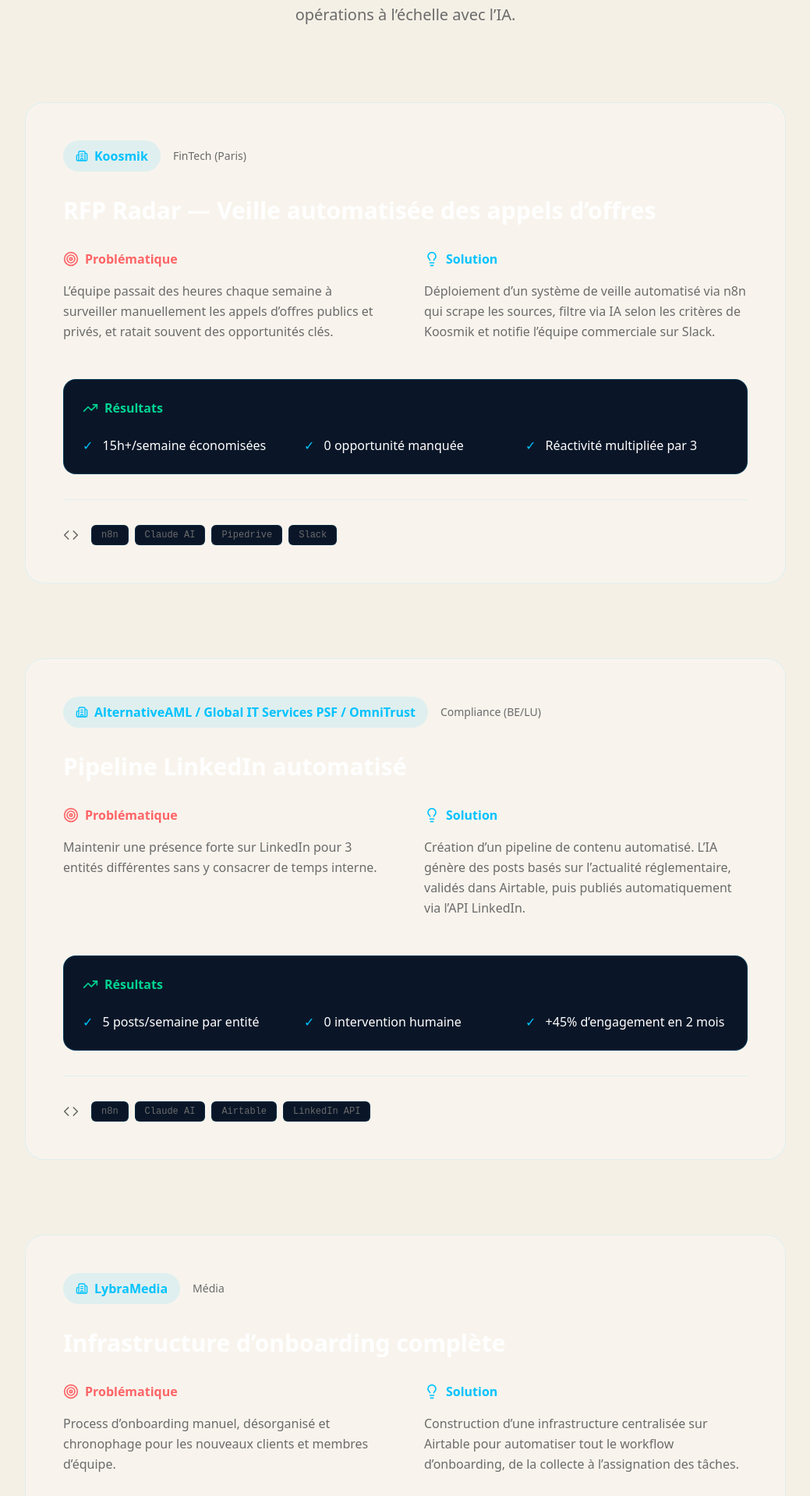
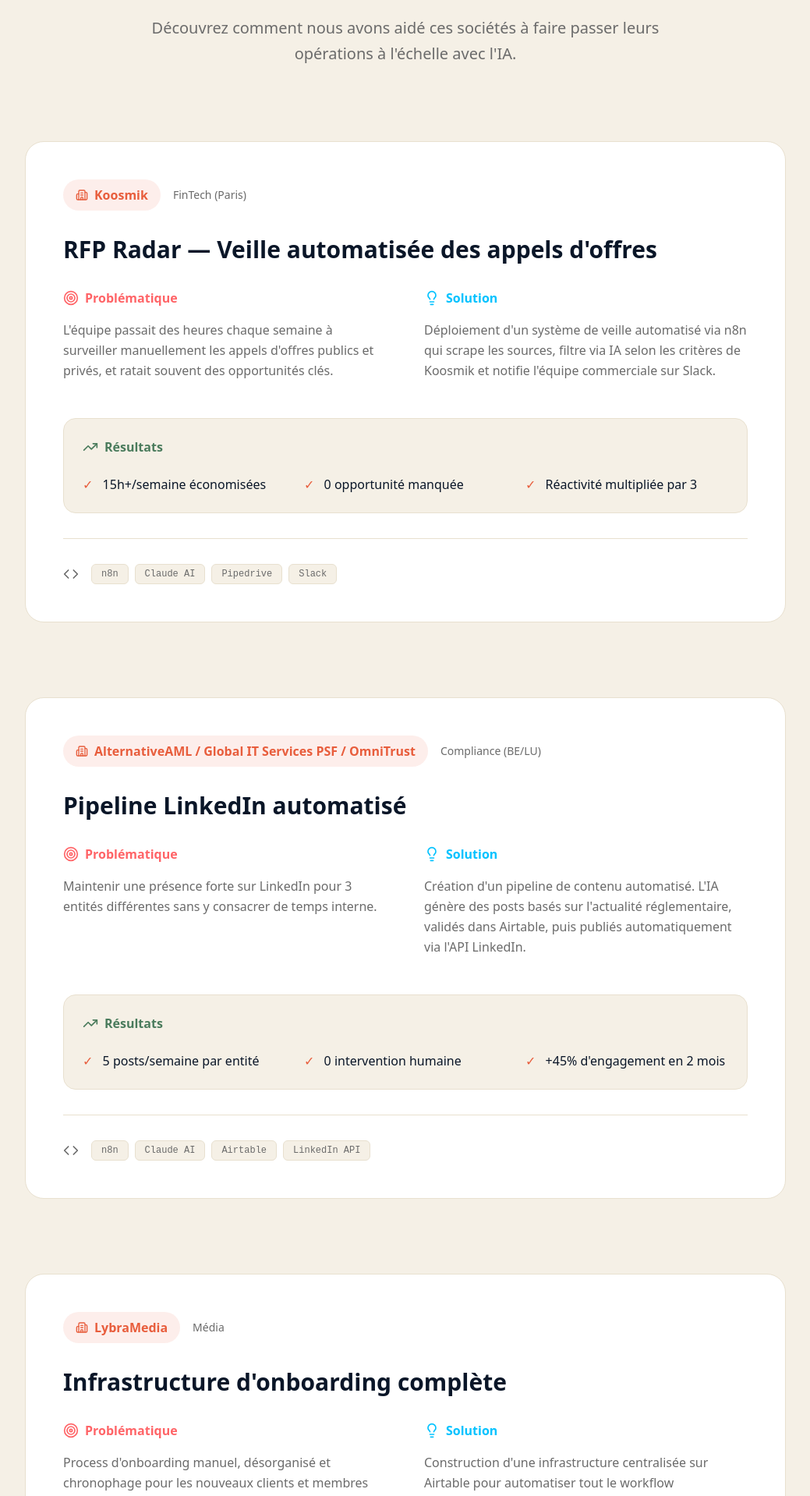
Before and after one commit to nolan8817-optialys/Optialys-Website, a React (Vite) app: page /case-studies in a window 1280 px wide. Shown: the part 242-2160 px from the top of the page at 78% size, without its empty margins (120-1159 px from the left). Built offline with nearby package versions, Linux system fonts and the light colour scheme.

Commit message:
style: migrate CaseStudies and About pages to warm editorial palette

```diff
--- a/src/pages/CaseStudies.tsx
+++ b/src/pages/CaseStudies.tsx
@@ -1,7 +1,7 @@
 import React from 'react';
 import { motion } from 'motion/react';
 import { ArrowRight, Building2, Target, Lightbulb, TrendingUp, Code } from 'lucide-react';
-import { FadeIn, GlowButton } from '../components/ui';
+import { FadeIn, GlowButton, PillBadge } from '../components/ui';
 import { useLanguage } from '../i18n/LanguageContext';
 
 export const CaseStudies = () => {
@@ -13,9 +13,9 @@
       id: "koosmik",
       client: "Koosmik",
       sector: "FinTech (Paris)",
-      title: "RFP Radar — Veille automatisée des appels d’offres",
-      challenge: "L’équipe passait des heures chaque semaine à surveiller manuellement les appels d’offres publics et privés, et ratait souvent des opportunités clés.",
-      solution: "Déploiement d’un système de veille automatisé via n8n qui scrape les sources, filtre via IA selon les critères de Koosmik et notifie l’équipe commerciale sur Slack.",
+      title: "RFP Radar — Veille automatisée des appels d'offres",
+      challenge: "L'équipe passait des heures chaque semaine à surveiller manuellement les appels d'offres publics et privés, et ratait souvent des opportunités clés.",
+      solution: "Déploiement d'un système de veille automatisé via n8n qui scrape les sources, filtre via IA selon les critères de Koosmik et notifie l'équipe commerciale sur Slack.",
       results: ["15h+/semaine économisées", "0 opportunité manquée", "Réactivité multipliée par 3"],
       stack: ["n8n", "Claude AI", "Pipedrive", "Slack"]
     },
@@ -25,17 +25,17 @@
       sector: "Compliance (BE/LU)",
       title: "Pipeline LinkedIn automatisé",
       challenge: "Maintenir une présence forte sur LinkedIn pour 3 entités différentes sans y consacrer de temps interne.",
-      solution: "Création d’un pipeline de contenu automatisé. L’IA génère des posts basés sur l’actualité réglementaire, validés dans Airtable, puis publiés automatiquement via l’API LinkedIn.",
-      results: ["5 posts/semaine par entité", "0 intervention humaine", "+45% d’engagement en 2 mois"],
+      solution: "Création d'un pipeline de contenu automatisé. L'IA génère des posts basés sur l'actualité réglementaire, validés dans Airtable, puis publiés automatiquement via l'API LinkedIn.",
+      results: ["5 posts/semaine par entité", "0 intervention humaine", "+45% d'engagement en 2 mois"],
       stack: ["n8n", "Claude AI", "Airtable", "LinkedIn API"]
     },
     {
       id: "lybramedia",
       client: "LybraMedia",
       sector: "Média",
-      title: "Infrastructure d’onboarding complète",
-      challenge: "Process d’onboarding manuel, désorganisé et chronophage pour les nouveaux clients et membres d’équipe.",
-      solution: "Construction d’une infrastructure centralisée sur Airtable pour automatiser tout le workflow d’onboarding, de la collecte à l’assignation des tâches.",
+      title: "Infrastructure d'onboarding complète",
+      challenge: "Process d'onboarding manuel, désorganisé et chronophage pour les nouveaux clients et membres d'équipe.",
+      solution: "Construction d'une infrastructure centralisée sur Airtable pour automatiser tout le workflow d'onboarding, de la collecte à l'assignation des tâches.",
       results: ["Onboarding 100% automatisé", "Gestion des données centralisée", "Temps significatif gagné par nouveau client"],
       stack: ["Airtable", "n8n", "Make"]
     },
@@ -94,7 +94,7 @@
 
   const T = {
     title: fr ? "Nos références" : "Our Case Studies",
-    subtitle: fr ? "Découvrez comment nous avons aidé ces sociétés à faire passer leurs opérations à l’échelle avec l’IA." : "Discover how we helped these companies scale their operations with AI.",
+    subtitle: fr ? "Découvrez comment nous avons aidé ces sociétés à faire passer leurs opérations à l'échelle avec l'IA." : "Discover how we helped these companies scale their operations with AI.",
     challenge: fr ? "Problématique" : "Challenge",
     solution: fr ? "Solution" : "Solution",
     results: fr ? "Résultats" : "Results",
@@ -103,17 +103,18 @@
   };
 
   return (
-    <div className="pt-32 pb-20">
+    <div className="pt-32 pb-20 bg-bg-cream">
       <section className="px-6 max-w-4xl mx-auto text-center mb-24">
         <motion.div
           initial={{ opacity: 0, y: -20 }}
           animate={{ opacity: 1, y: 0 }}
           transition={{ duration: 0.6 }}
         >
-          <h1 className="text-5xl md:text-6xl font-extrabold tracking-tight text-white mb-6">
+          <PillBadge className="mb-6">{T.title}</PillBadge>
+          <h1 className="text-5xl md:text-6xl font-extrabold tracking-tight text-ink-navy mb-6">
             {T.title}
           </h1>
-          <p className="text-xl text-brand-gray leading-relaxed max-w-2xl mx-auto">
+          <p className="text-xl text-ink-gray leading-relaxed max-w-2xl mx-auto">
             {T.subtitle}
           </p>
         </motion.div>
@@ -122,57 +123,57 @@
       <section className="px-6 max-w-5xl mx-auto space-y-24">
         {cases.map((study, index) => (
           <FadeIn key={study.id} direction="up" delay={index * 0.1}>
-            <div className="rounded-3xl bg-brand-card/30 border border-brand-blue/10 overflow-hidden">
+            <div className="rounded-3xl bg-surface-white border border-border-cream overflow-hidden">
               <div className="p-8 md:p-12">
                 <div className="flex flex-wrap items-center gap-4 mb-8">
-                  <div className="flex items-center gap-2 px-4 py-2 rounded-full bg-brand-blue/10 text-brand-blue font-bold">
+                  <div className="flex items-center gap-2 px-4 py-2 rounded-full bg-accent-coral/10 text-accent-coral font-bold">
                     <Building2 className="w-4 h-4" />
                     {study.client}
                   </div>
-                  <div className="text-brand-gray text-sm font-medium">
+                  <div className="text-ink-gray text-sm font-medium">
                     {study.sector}
                   </div>
                 </div>
 
-                <h2 className="text-3xl font-bold text-white mb-8">{study.title}</h2>
+                <h2 className="text-3xl font-bold text-ink-navy mb-8">{study.title}</h2>
 
                 <div className="grid grid-cols-1 md:grid-cols-2 gap-12 mb-12">
                   <div>
                     <div className="flex items-center gap-2 text-red-400 font-bold mb-4">
                       <Target className="w-5 h-5" /> {T.challenge}
                     </div>
-                    <p className="text-brand-gray leading-relaxed">
+                    <p className="text-ink-gray leading-relaxed">
                       {study.challenge}
                     </p>
                   </div>
                   <div>
-                    <div className="flex items-center gap-2 text-brand-blue font-bold mb-4">
+                    <div className="flex items-center gap-2 text-accent-electric font-bold mb-4">
                       <Lightbulb className="w-5 h-5" /> {T.solution}
                     </div>
-                    <p className="text-brand-gray leading-relaxed">
+                    <p className="text-ink-gray leading-relaxed">
                       {study.solution}
                     </p>
                   </div>
                 </div>
 
-                <div className="p-6 rounded-2xl bg-brand-navy border border-brand-blue/20 mb-8">
-                  <div className="flex items-center gap-2 text-emerald-400 font-bold mb-6">
+                <div className="p-6 rounded-2xl bg-bg-cream border border-border-cream mb-8">
+                  <div className="flex items-center gap-2 text-accent-green font-bold mb-6">
                     <TrendingUp className="w-5 h-5" /> {T.results}
                   </div>
                   <div className="grid grid-cols-1 sm:grid-cols-3 gap-6">
                     {study.results.map((result, i) => (
-                      <div key={i} className="text-white font-medium">
-                        <span className="text-brand-blue mr-2">✓</span> {result}
+                      <div key={i} className="text-ink-navy font-medium">
+                        <span className="text-accent-coral mr-2">✓</span> {result}
                       </div>
                     ))}
                   </div>
                 </div>
 
-                <div className="flex items-center gap-4 pt-8 border-t border-brand-blue/10">
-                  <Code className="w-5 h-5 text-brand-gray" />
+                <div className="flex items-center gap-4 pt-8 border-t border-border-cream">
+                  <Code className="w-5 h-5 text-ink-gray" />
                   <div className="flex flex-wrap gap-2">
                     {study.stack.map((tech, i) => (
-                      <span key={i} className="px-3 py-1 rounded-md bg-brand-navy border border-brand-blue/10 text-xs font-mono text-brand-gray">
+                      <span key={i} className="px-3 py-1 rounded-md bg-bg-cream border border-border-cream text-xs font-mono text-ink-gray">
                         {tech}
                       </span>
                     ))}
@@ -184,11 +185,11 @@
         ))}
       </section>
 
-      <section className="mt-32 py-24 px-6 text-center">
+      <section className="mt-32 py-24 px-6 text-center bg-bg-cream-alt border-t border-border-cream">
         <FadeIn>
-          <h2 className="text-3xl font-bold text-white mb-8">{T.ctaTitle}</h2>
+          <h2 className="text-3xl font-bold text-ink-navy mb-8">{T.ctaTitle}</h2>
           <a href="https://calendly.com/nolprayagsing/automation-strategy-audit" target="_blank" rel="noopener noreferrer">
-            <GlowButton className="text-lg px-8 py-4">
+            <GlowButton variant="primary" className="text-lg px-8 py-4">
               {T.ctaBtn} <ArrowRight className="w-5 h-5 ml-2" />
             </GlowButton>
           </a>
```
Also changed, not shown: src/pages/About.tsx (+47 -45 lines).
